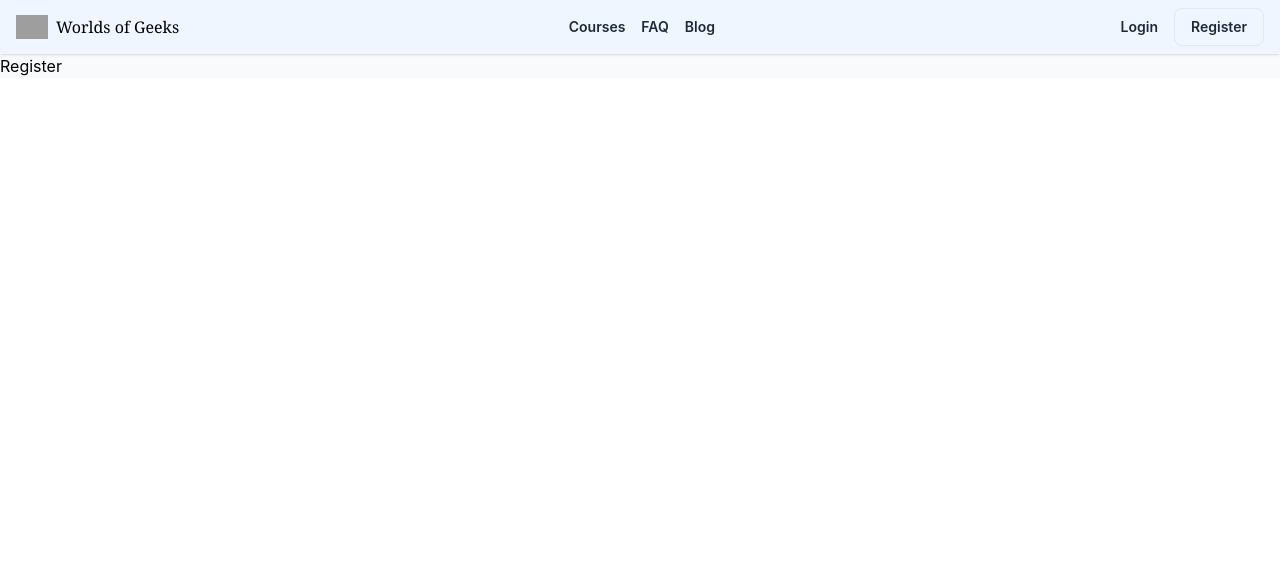
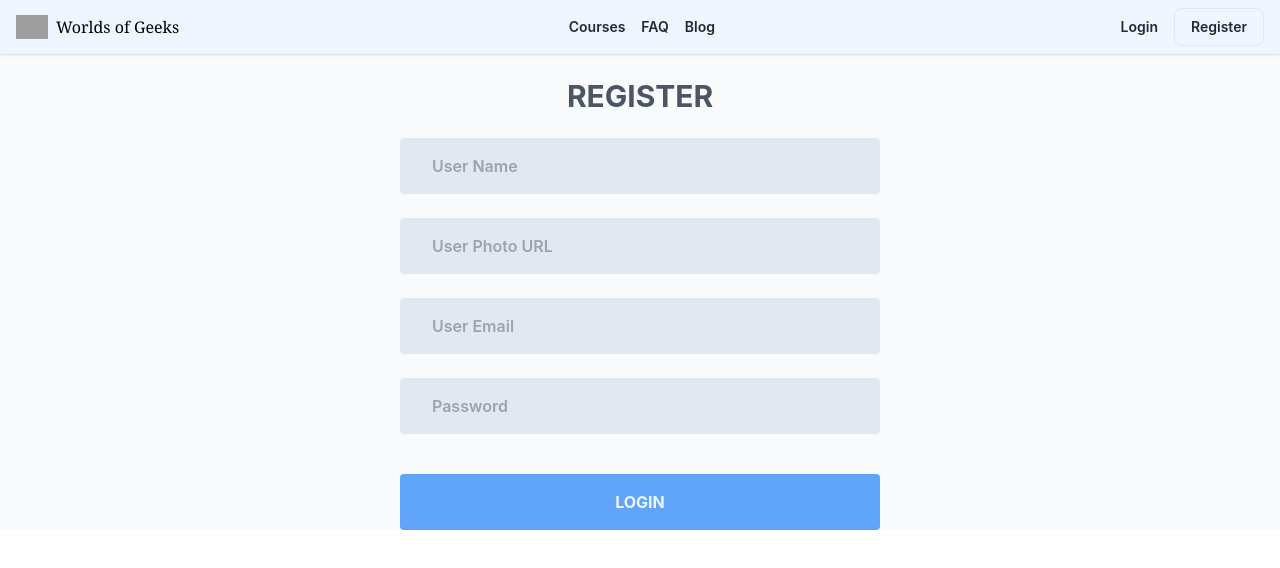
Before and after one commit to SaifurRahmanBijoy/world-of-geeks-a10-client, a React (Create React App) app: page /register in a window 1280 px wide. Shown: the top 568 px of the page. Built offline with nearby package versions, Linux system fonts and the light colour scheme; grey boxes are pictures that could not be loaded.

Commit message:
login register,completed

```diff
--- /dev/null
+++ b/src/Contexts/AuthProvider.js
@@ -0,0 +1,78 @@
+import React, { createContext, useEffect, useState } from "react";
+import {
+  createUserWithEmailAndPassword,
+  getAuth,
+  onAuthStateChanged,
+  sendEmailVerification,
+  signInWithEmailAndPassword,
+  signInWithPopup,
+  signOut,
+  updateProfile,
+} from "firebase/auth";
+import app from "../../firebase/firebase.config";
+
+export const AuthContext = createContext();
+const auth = getAuth(app);
+
+const AuthProvider = ({ children }) => {
+  const [user, setUser] = useState(null);
+  const [loading, setLoading] = useState(true);
+
+  const providerLogin = (provider) => {
+    setLoading(true);
+    return signInWithPopup(auth, provider);
+  };
+
+  const createUser = (email, password) => {
+    setLoading(true);
+    return createUserWithEmailAndPassword(auth, email, password);
+  };
+
+  const signIn = (email, password) => {
+    setLoading(true);
+    return signInWithEmailAndPassword(auth, email, password);
+  };
+
+  const updateUserProfile = (profile) => {
+    return updateProfile(auth.currentUser, profile);
+  };
+
+  const verifyEmail = () => {
+    return sendEmailVerification(auth.currentUser);
+  };
+
+  const logOut = () => {
+    setLoading(true);
+    return signOut(auth);
+  };
+
+  useEffect(() => {
+    const unsubscribe = onAuthStateChanged(auth, (currentUser) => {
+      console.log("statechange", user);
+      if (currentUser===null || currentUser.emailVerified) {
+        setUser(currentUser);
+      }
+      setLoading(false);
+    });
+    return () => {
+      unsubscribe();
+    };
+  }, [user]);
+
+  const authInfo = {
+    user,
+    loading,
+    setLoading,
+    providerLogin,
+    logOut,
+    createUser,
+    signIn,
+    updateUserProfile,
+    verifyEmail,
+  };
+  return (
+    <AuthContext.Provider value={authInfo}>{children}</AuthContext.Provider>
+  );
+};
+
+export default AuthProvider;
--- a/src/Pages/Login/Login/Login.js
+++ b/src/Pages/Login/Login/Login.js
@@ -1,11 +1,47 @@
-import React from 'react';
+import React from "react";
 
 const Login = () => {
-    return (
-        <div>
-            <h1>Login</h1>
+  return (
+      <div className="bg-gray-10 mt-6">
+        <div className="flex justify-center  items-center">
+          <div className="w-full md:w-1/2 flex flex-col items-center ">
+            <h1 className="text-center text-3xl font-bold text-gray-600 mb-6">
+              LOGIN
+            </h1>
+
+            <div className="w-3/4 mb-6">
+              <input
+                type="email"
+                name="email"
+                id="email"
+                className="w-full py-4 px-8 bg-slate-200 placeholder:font-semibold rounded hover:ring-1 outline-blue-500"
+                placeholder="User Name"
+              />
+            </div>
+
+            <div className="w-3/4 mb-6">
+              <input
+                type="password"
+                name="password"
+                id="password"
+                className="w-full py-4 px-8 bg-slate-200 placeholder:font-semibold rounded hover:ring-1 outline-blue-500 "
+                placeholder="Password"
+              />
+            </div>
+
+            <div className="w-3/4 mt-4">
+              <button
+                type="submit"
+                className="py-4 bg-blue-400 w-full rounded text-blue-50 font-bold hover:bg-blue-700"
+              >
+                {" "}
+                LOGIN
+              </button>
+            </div>
+          </div>
         </div>
-    );
+      </div>
+  );
 };
 
 export default Login;
--- a/src/Pages/Login/Register/Register.js
+++ b/src/Pages/Login/Register/Register.js
@@ -1,11 +1,67 @@
-import React from 'react';
+import React from "react";
 
 const Register = () => {
-    return (
-        <div>
-            <h1>Register</h1>
+  return (
+    <div className="bg-gray-10 mt-6">
+      <div className="flex justify-center  items-center">
+        <div className="w-full md:w-1/2 flex flex-col items-center ">
+          <h1 className="text-center text-3xl font-bold text-gray-600 mb-6">
+            REGISTER
+          </h1>
+
+          <div className="w-3/4 mb-6">
+            <input
+              type="text"
+              name="name"
+              id="name"
+              className="w-full py-4 px-8 bg-slate-200 placeholder:font-semibold rounded hover:ring-1 outline-blue-500"
+              placeholder="User Name"
+            />
+          </div>
+
+          <div className="w-3/4 mb-6">
+            <input
+              type="text"
+              name="photoURL"
+              id="photo"
+              className="w-full py-4 px-8 bg-slate-200 placeholder:font-semibold rounded hover:ring-1 outline-blue-500"
+              placeholder="User Photo URL"
+            />
+          </div>
+
+          <div className="w-3/4 mb-6">
+            <input
+              type="email"
+              name="email"
+              id="email"
+              className="w-full py-4 px-8 bg-slate-200 placeholder:font-semibold rounded hover:ring-1 outline-blue-500"
+              placeholder="User Email"
+            />
+          </div>
+
+          <div className="w-3/4 mb-6">
+            <input
+              type="password"
+              name="password"
+              id="password"
+              className="w-full py-4 px-8 bg-slate-200 placeholder:font-semibold rounded hover:ring-1 outline-blue-500 "
+              placeholder="Password"
+            />
+          </div>
+
+          <div className="w-3/4 mt-4">
+            <button
+              type="submit"
+              className="py-4 bg-blue-400 w-full rounded text-blue-50 font-bold hover:bg-blue-700"
+            >
+              {" "}
+              LOGIN
+            </button>
+          </div>
         </div>
-    );
+      </div>
+    </div>
+  );
 };
 
 export default Register;
```
